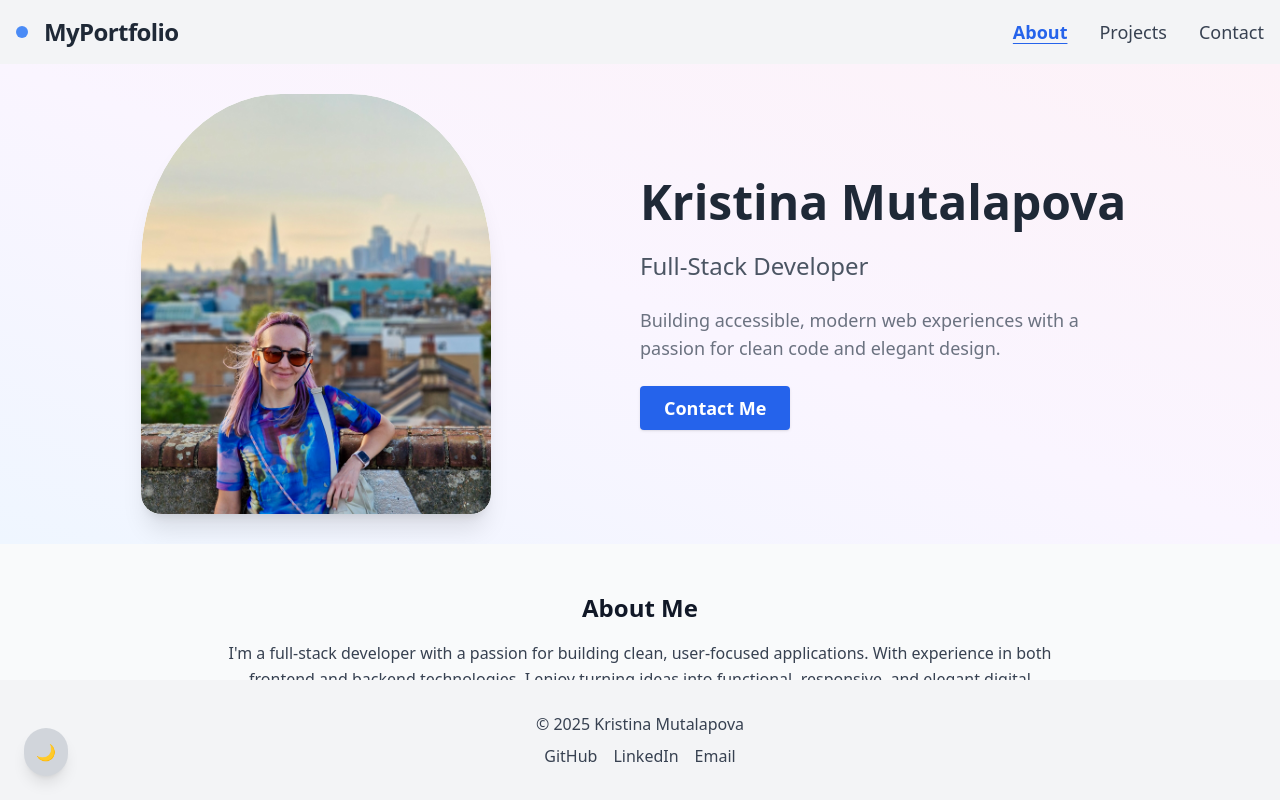
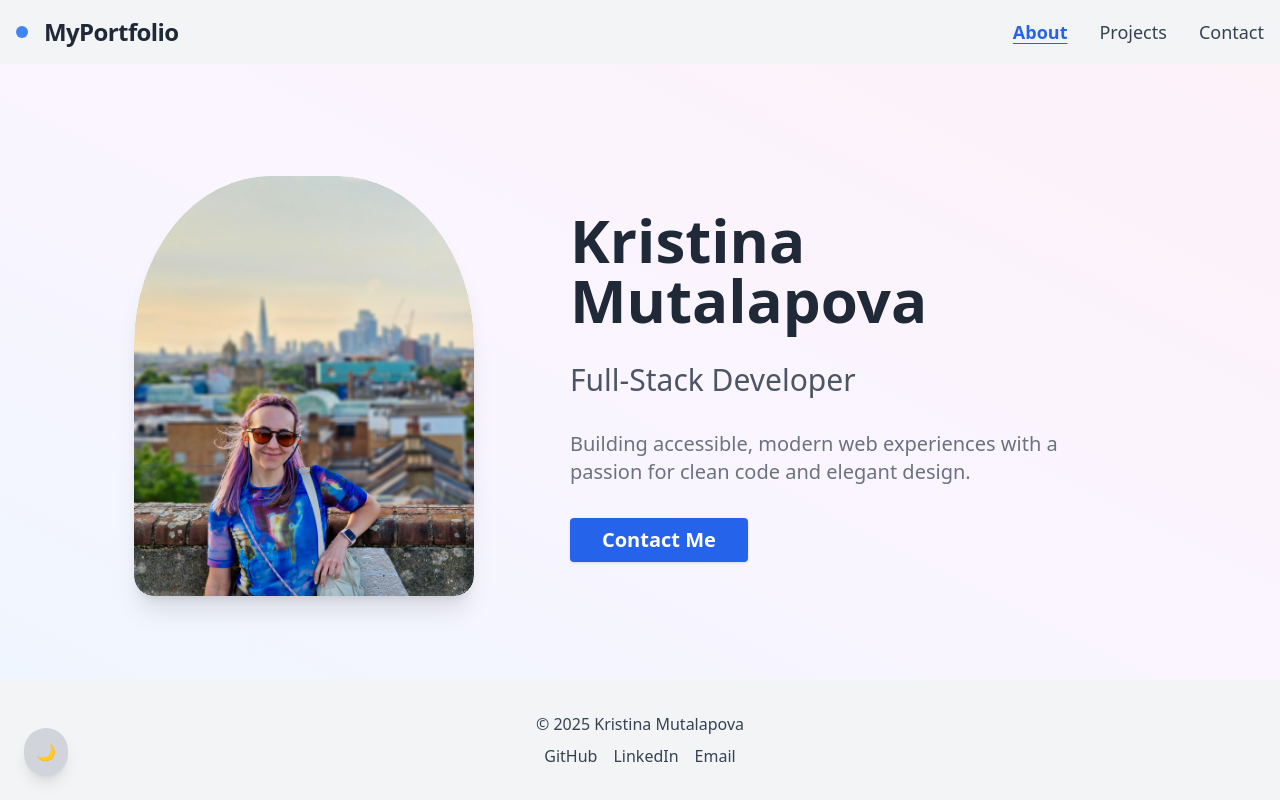
Before and after one commit to krismutalapova/portfolio-website, a React (Create React App) app: page / in a window 1280 px wide. Shown: the top 800 px of the page. Built offline with nearby package versions, Linux system fonts and the light colour scheme.

Commit message:
feat(Header): Improve hero section with max-width container, proportional scaling, and better alignment for large screens

```diff
--- a/src/components/Header.js
+++ b/src/components/Header.js
@@ -2,29 +2,31 @@ import profileImg from '../assets/profile.jpg';
 
 function Header() {
     return (
-        <header className="relative flex flex-col md:flex-row items-center justify-center min-h-[60vh] w-full bg-gradient-to-tr from-blue-50 via-purple-50 to-pink-50 dark:from-blue-900 dark:via-purple-900 dark:to-pink-900 overflow-hidden px-4 md:px-0">
-            <div className="flex-1 flex justify-center items-center py-8 md:py-0 w-full max-w-4xl mx-auto">
-                <div className="relative w-[60vw] max-w-[350px] h-[40vw] max-h-[420px] flex items-end bg-white/80 dark:bg-gray-900/80 rounded-t-[40%] rounded-b-[20px] shadow-xl overflow-hidden">
+        <header className="w-full min-h-[70vh] bg-gradient-to-tr from-blue-50 via-purple-50 to-pink-50 dark:from-blue-900 dark:via-purple-900 dark:to-pink-900 flex items-center justify-center py-16 xl:py-28">
+            <div className="w-full max-w-6xl flex flex-col xl:flex-row items-center justify-center gap-12 xl:gap-24 bg-transparent px-4 xl:px-12">
+                <div className="flex-shrink-0 flex justify-center items-center mb-8 xl:mb-0">
+                    <div className="relative w-[40vw] max-w-[340px] h-[40vw] max-h-[420px] flex items-end bg-white/80 dark:bg-gray-900/80 rounded-t-[40%] rounded-b-[20px] shadow-xl overflow-hidden">
                         <img
                             src={profileImg}
                             alt="Kristina Mutalapova profile photo"
-                        className="w-full h-full object-cover object-top md:object-center rounded-t-[40%] rounded-b-[20px]"
+                            className="w-full h-full object-cover object-top xl:object-center rounded-t-[40%] rounded-b-[20px]"
                         />
                     </div>
                 </div>
-            <div className="flex-1 flex flex-col items-center md:items-start justify-center z-10 text-center md:text-left space-y-4 md:space-y-6 w-full max-w-2xl mx-auto px-2">
-                <h1 className="text-2xl sm:text-3xl md:text-5xl font-bold text-gray-800 dark:text-white break-words">Kristina Mutalapova</h1>
-                <p className="text-base sm:text-lg md:text-2xl text-gray-600 dark:text-gray-300 font-medium">Full-Stack Developer</p>
-                <p className="text-sm sm:text-base md:text-lg text-gray-500 dark:text-gray-400 max-w-md mx-auto md:mx-0 break-words">
+                <div className="flex flex-col items-center xl:items-start justify-center text-center xl:text-left space-y-5 xl:space-y-8 w-full max-w-xl">
+                    <h1 className="text-3xl md:text-5xl xl:text-6xl font-bold text-gray-800 dark:text-white break-words">Kristina Mutalapova</h1>
+                    <p className="text-lg md:text-2xl xl:text-3xl text-gray-600 dark:text-gray-300 font-medium">Full-Stack Developer</p>
+                    <p className="text-base md:text-lg xl:text-xl text-gray-500 dark:text-gray-400 max-w-lg mx-auto xl:mx-0 break-words">
                         Building accessible, modern web experiences with a passion for clean code and elegant design.
                     </p>
                     <a
                         href="mailto:kris.mutalapova@pm.me"
-                    className="inline-block px-6 py-2 bg-blue-600 text-white rounded shadow hover:bg-blue-700 transition font-semibold text-base md:text-lg mt-2 max-w-full"
+                        className="inline-block px-8 py-2 bg-blue-600 text-white rounded shadow hover:bg-blue-700 transition font-semibold text-base md:text-lg xl:text-xl mt-2 max-w-full"
                         style={{ wordBreak: 'break-word' }}
                     >
                         Contact Me
                     </a>
+                </div>
             </div>
         </header>
     );
```
Lines whose indentation alone changed are shown as unchanged.
